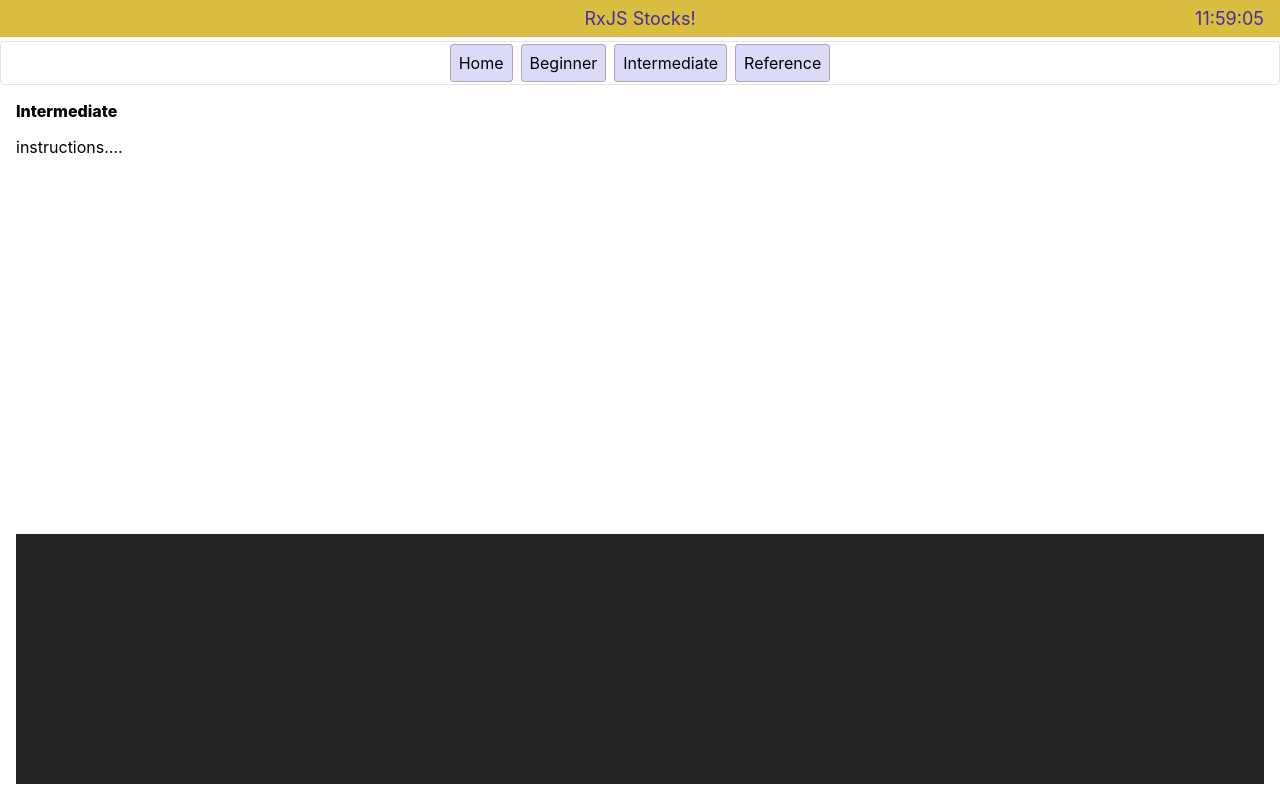
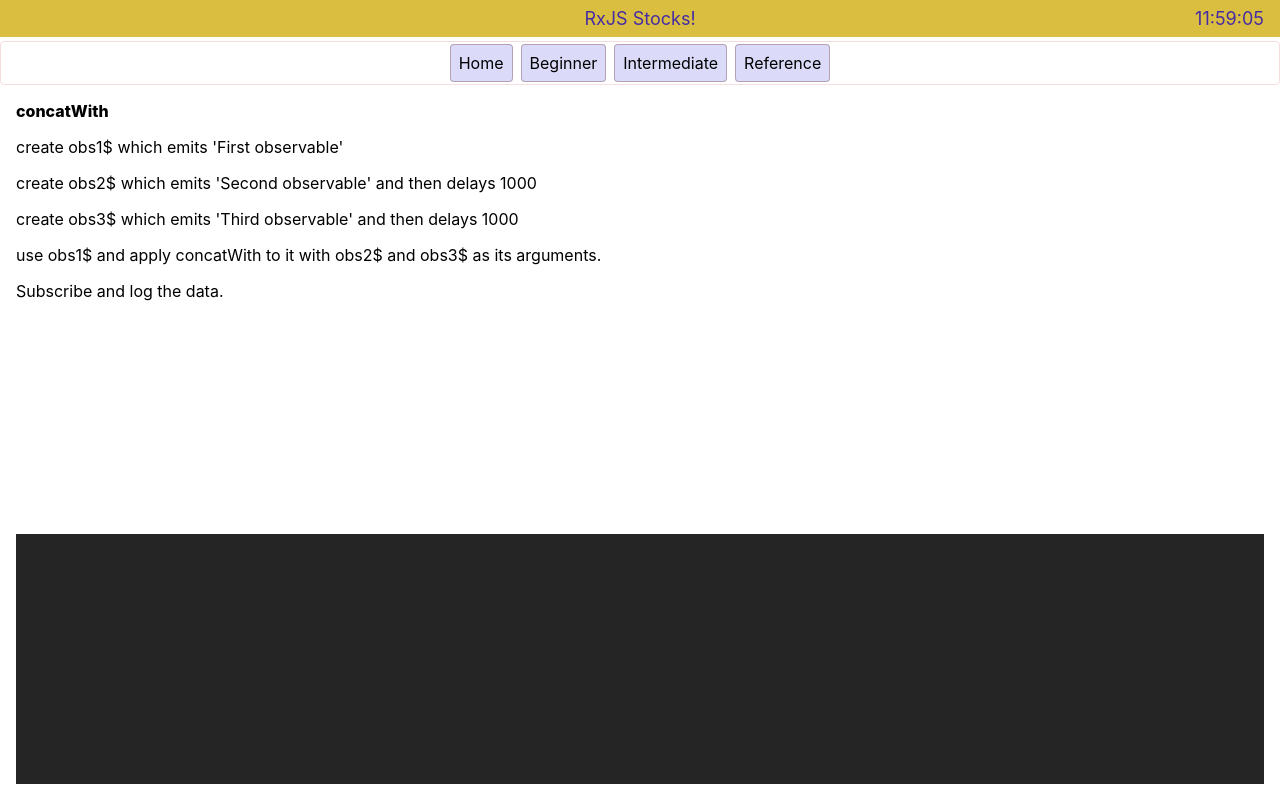
Before and after one commit to HamidMirghafoori/rxjs-stocks-tutorial, an Angular app: page /intermediate in a window 1280 px wide. Built offline with nearby package versions, Linux system fonts and the light colour scheme.

Commit message:
question

```diff
--- a/src/app/components/intermediate-level/intermediate-level.component.html
+++ b/src/app/components/intermediate-level/intermediate-level.component.html
@@ -1,3 +1,7 @@
-<div class="title">Intermediate</div>
-<div class="info">instructions....</div>
+<div class="title">concatWith</div>
+<div class="info">create obs1$ which emits 'First observable'</div>
+<div class="info">create obs2$ which emits 'Second observable' and then delays 1000</div>
+<div class="info">create obs3$ which emits 'Third observable' and then delays 1000</div>
+<div class="info">use obs1$ and apply concatWith to it with obs2$ and obs3$ as its arguments.</div>
+<div class="info">Subscribe and log the data.</div>
 <app-terminal></app-terminal>
--- a/src/app/components/intermediate-level/intermediate-level.component.ts
+++ b/src/app/components/intermediate-level/intermediate-level.component.ts
@@ -15,5 +15,17 @@
 
   public ngOnInit(): void {
     this.log.clearLogs();
+    this.concatWith();
+  }
+
+  private concatWith() {
+    /**
+     * create obs1$ which emits 'First observable'
+     * create obs2$ which emits 'Second observable' and then delays 1000
+     * create obs3$ which emits 'Third observable' and then delays 1000
+     * use obs1$ and apply concatWith to it with obs2$ and obs3$ as its arguments.
+     * Subscribe and log the data.
+     */
+
   }
 }
```
